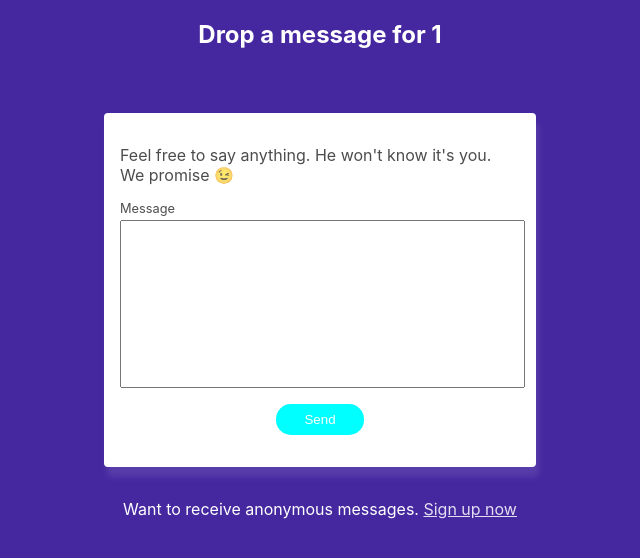
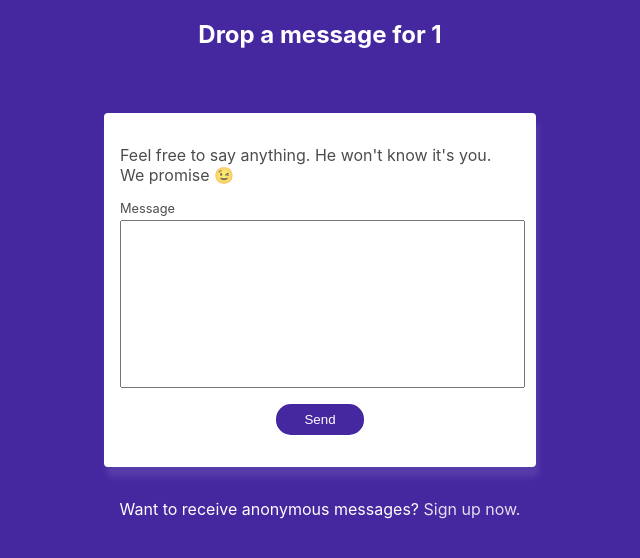
Before and after one commit to Amir9eng/Anonymous, a React (Create React App) app: page /message/1 in a window 1280 px wide. Shown: the top 558 px of the page, without its empty margins (320-960 px from the left). Built offline with nearby package versions, Linux system fonts and the light colour scheme.

Commit message:
feat: refactor styles

```diff
--- a/src/App.js
+++ b/src/App.js
@@ -17,6 +17,7 @@ function App() {
           <Route path="/register" component={SignupPage} />
           <Route path="/message/:anon" component={AnonMessenger} />
           <Route path="/" component={HomePage} />
+
         </Switch>
     </div>
   );
--- a/src/pages/AnonMessenger.jsx
+++ b/src/pages/AnonMessenger.jsx
@@ -28,9 +28,9 @@ function AnonMessenger({ match }) {
         <button>Send</button>
       </form>
       <p style={{ textAlign: "center" }}>
-        Want to receive anonymous messages.{" "}
+        Want to receive anonymous messages? {" "}
         <Link style={{ color: "rgba(255, 255, 255, 0.85)" }} to="/register">
-          Sign up now
+          Sign up now.
         </Link>
       </p>
     </div>
--- a/src/pages/HomePage.jsx
+++ b/src/pages/HomePage.jsx
@@ -3,8 +3,15 @@ import { Link } from 'react-router-dom'
 import NavBar from './NavBar'
 
 import './Home.scss'
+import Axios from 'axios'
 
-const featureItems = [
+const handleMessageSubmit = (e)=>{
+  const route = window.location.href
+  const username=''
+  Axios.post(`http://localhost:3050/api/v1/${username}`,{message:e.target.message.value}).then(response => console.log(response.data)).catch(console.log)
+}
+
+  const featureItems = [
   {
     image: '/images/f-icon-1.png',
     title: 'Anonymity',
--- a/src/pages/access.scss
+++ b/src/pages/access.scss
@@ -2,27 +2,26 @@
   background: #4527a0;
   height: 100vh;
   overflow-y: auto;
-
+  a, p {
+    text-decoration: none;
+  }
   textarea{
     resize: none;
   }
   button{
     display: block;
     margin: 1rem auto;
-    background-color: aqua;
+    background-color: #4527a0;
     color: white;
     padding: .5rem 1.8rem;
     border: none;
     border-radius: 15px;
+    outline: none;
+    cursor: pointer;
   }
   h2 {
     text-align: center;
     text-decoration: none;
-    a, p {
-      color: white;
-      text-decoration: none;
-    }
-
   }
 
   form {
```
